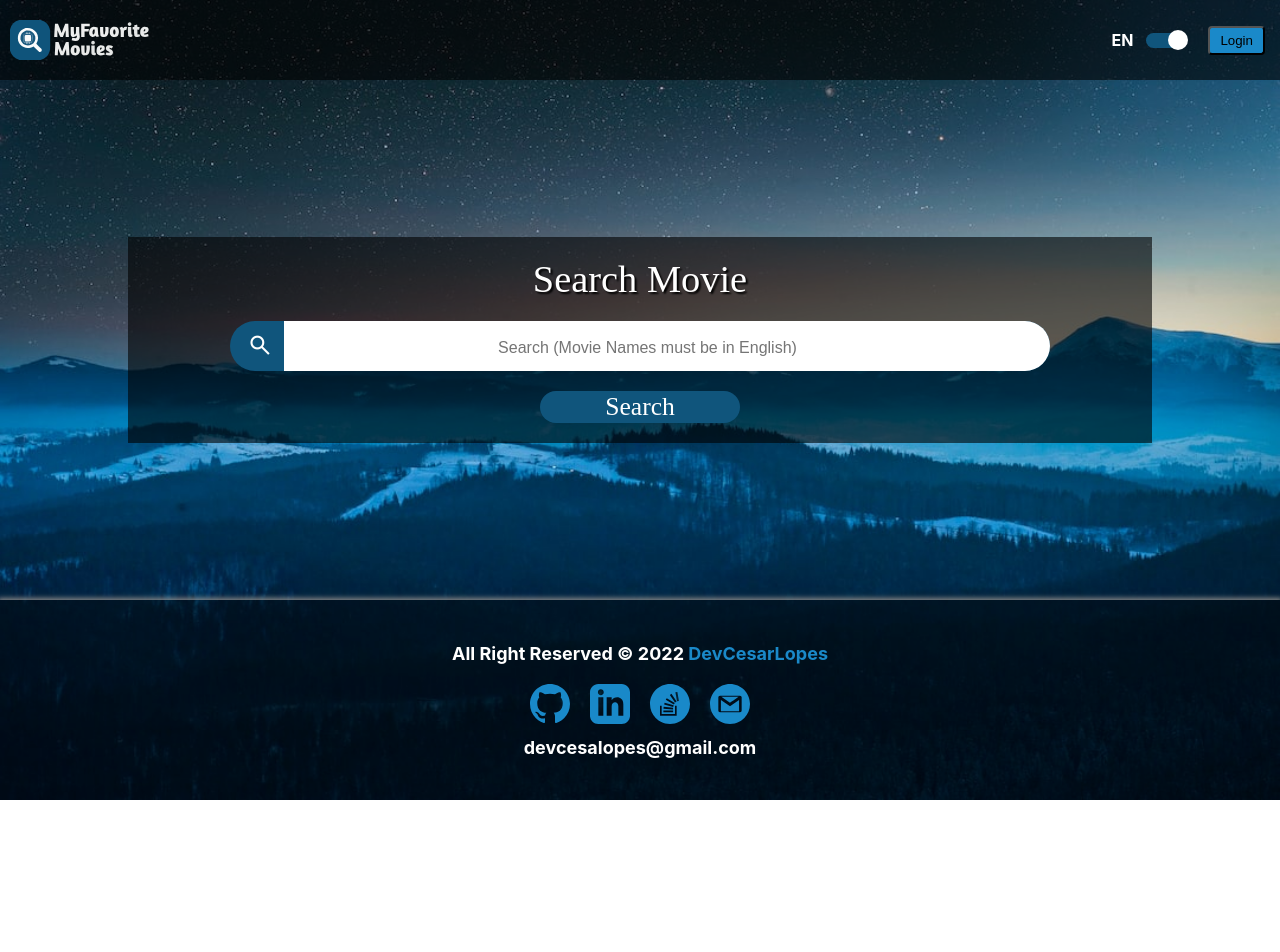
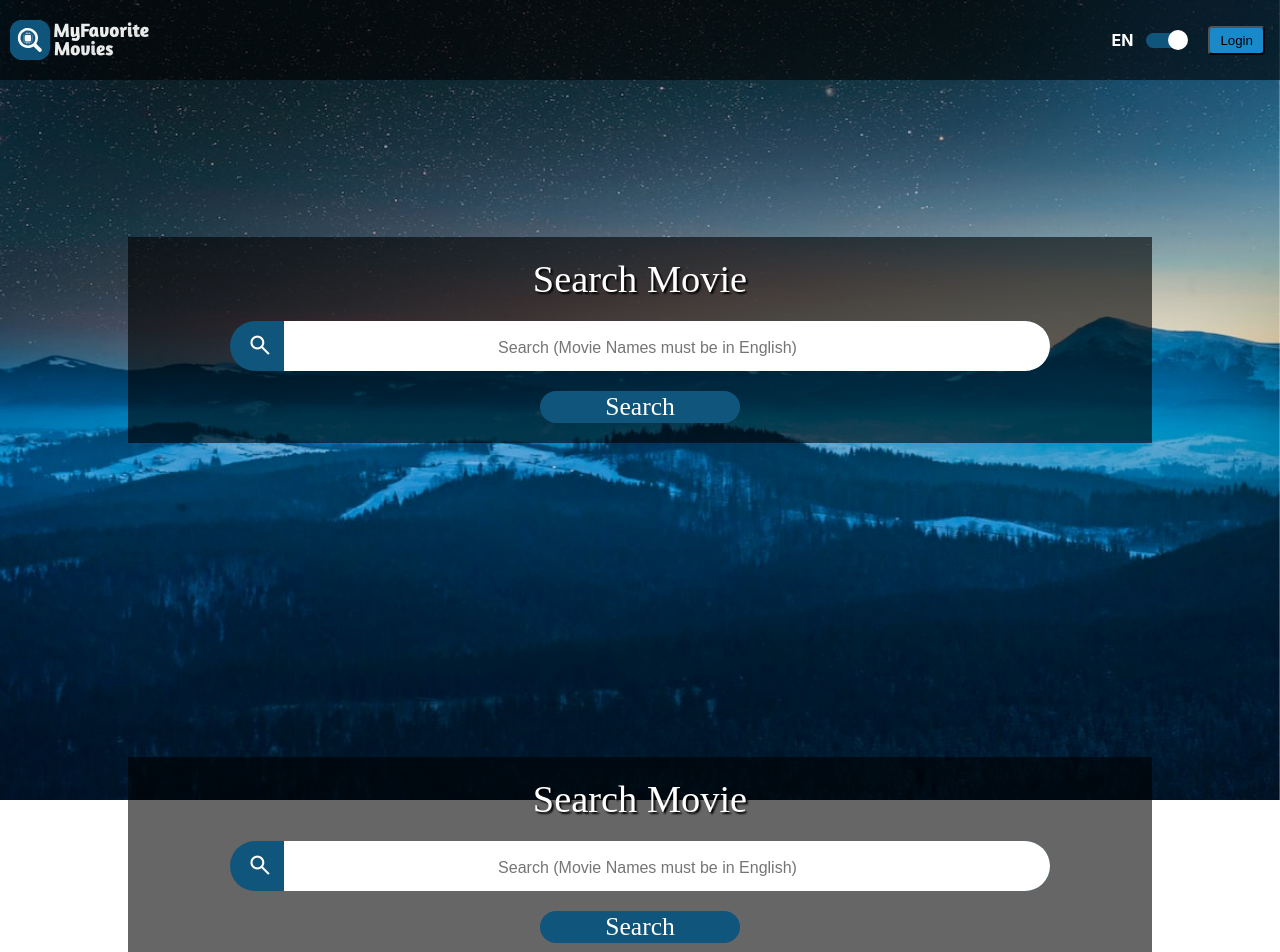
Before and after one commit to devcesarlopes/myfavoritemovies.github.io, a React (Create React App) app: page / in a window 1280 px wide. Shown: the top 952 px of the page. Before the commit the page ends 800 px from the top, so only its background shows below. Built offline with nearby package versions, Linux system fonts and the light colour scheme; a web font is replaced by a local one.

Commit message:
included react-routers

```diff
--- a/package.json
+++ b/package.json
@@ -10,11 +10,15 @@
     "@types/node": "^16.7.13",
     "@types/react": "^18.0.0",
     "@types/react-dom": "^18.0.0",
+    "@types/react-router": "^5.1.20",
+    "@types/react-router-dom": "^5.3.3",
     "axios": "^1.2.1",
     "i18next": "^22.4.6",
     "react": "^18.2.0",
     "react-dom": "^18.2.0",
     "react-i18next": "^12.1.1",
+    "react-router": "^6.6.1",
+    "react-router-dom": "^6.6.1",
     "react-scripts": "5.0.1",
     "react-switch": "^7.0.0",
     "styled-components": "^5.3.6",
--- a/src/App.tsx
+++ b/src/App.tsx
@@ -2,15 +2,20 @@ import GlobalStyle from "./styles/global";
 import { Container } from "./components";
 import { Home } from "./pages/Home/Home";
 import { SearchProvider } from "./contexts/SearchProvider";
+import { Routes, Route } from "react-router-dom";
 
 function App() {
     return (
-        <SearchProvider>
-            <Container>
-                <GlobalStyle />
-                <Home />
-            </Container>
-        </SearchProvider>
+        // <SearchProvider>
+        <Container>
+            <GlobalStyle />
+            <Routes>
+                <Route path="/" element={<Home />}></Route>
+                <Route path="/search/:key" element={<Home />}></Route>
+            </Routes>
+            <Home />
+        </Container>
+        // </SearchProvider>
     );
 }
 
--- a/src/components/Footer/styles.ts
+++ b/src/components/Footer/styles.ts
@@ -35,7 +35,7 @@ export const Text = styled.div<{ theme: string }>`
 
     h3 {
         margin-top: 0 !important;
-        font-size: 18px;
+        font-size: 16px;
     }
 
     h3:last-child {
@@ -62,15 +62,15 @@ export const IconImageMargin = styled.img`
         }
     }
 
-    width: 5vh;
-    height: 5vh;
+    width: 37px;
+    height: 37px;
     margin: 0 10px;
     cursor: pointer;
     filter: invert(46%) sepia(63%) saturate(851%) hue-rotate(163deg)
         brightness(86%) contrast(91%);
 
     &:hover {
-        width: 6vh;
-        height: 6vh;
+        width: 43px;
+        height: 43px;
     }
 `;
--- a/src/index.tsx
+++ b/src/index.tsx
@@ -7,6 +7,7 @@ import { I18nextProvider } from "react-i18next";
 import i18next from "i18next";
 import common_pt from "./translations/pt/common.json";
 import common_en from "./translations/en/common.json";
+import { BrowserRouter } from "react-router-dom";
 
 i18next.init({
     interpolation: { escapeValue: false }, // React already does escaping
@@ -27,7 +28,9 @@ const root = ReactDOM.createRoot(
 root.render(
     <React.StrictMode>
         <I18nextProvider i18n={i18next}>
-            <App />
+            <BrowserRouter>
+                <App />
+            </BrowserRouter>
         </I18nextProvider>
     </React.StrictMode>
 );
--- a/src/pages/Home/Home.tsx
+++ b/src/pages/Home/Home.tsx
@@ -3,26 +3,30 @@ import { useTranslation } from "react-i18next";
 import { useState, FormEvent, useContext } from "react";
 import { SearchBar } from "./SearchBar";
 import { SearchContext } from "../../contexts/SearchContext";
+import { useNavigate } from "react-router-dom";
 import swal from "sweetalert";
 
 export const Home = () => {
     const { t } = useTranslation("common");
     const [value, setValue] = useState("");
     const apiContext = useContext(SearchContext);
+    const navigate = useNavigate();
 
     const onSubmit = (event: FormEvent<HTMLFormElement>) => {
         event.preventDefault();
+        if (value === "")
+            return swal("Ops!", t("SweetAlert.emptyInput")!, "error");
         apiContext
-            .search("asfasfasf", 1)
+            .search(value, 1)
             .then((response) => {
-                console.log(response);
                 if (response.Response === "False") throw Error(response.Error);
             })
+            .then(() => navigate("/result/" + value))
             .catch((err) => {
                 if (err instanceof Error) {
                     const message =
                         err.message === "Movie not found!"
-                            ? t("SweetAlert.not_found")
+                            ? t("SweetAlert.notFound")
                             : err.message;
                     swal("Ops!", message, "error");
                 }
--- a/src/translations/en/common.json
+++ b/src/translations/en/common.json
@@ -3,8 +3,8 @@
         "p": "Hello, My name is Julio!"
     },
     "SweetAlert": {
-        "error": "Error!",
-        "not_found": "Movie not found!"
+        "notFound": "Movie not found!",
+        "emptyInput": "Insert a value to search!"
     },
     "Navbar": {
         "selectedLang": "EN"
--- a/src/translations/pt/common.json
+++ b/src/translations/pt/common.json
@@ -3,8 +3,8 @@
         "p": "Olá, meu nome é Meu Ovo!"
     },
     "SweetAlert": {
-        "error": "Erro!",
-        "not_found": "Filme Não Encontrado!"
+        "notFound": "Filme Não Encontrado!",
+        "emptyInput": "Preencha um valor para buscar!"
     },
     "Navbar": {
         "selectedLang": "BR"
```
Also changed, not shown: 1 other file (tests, documents, lock files or other folders).
